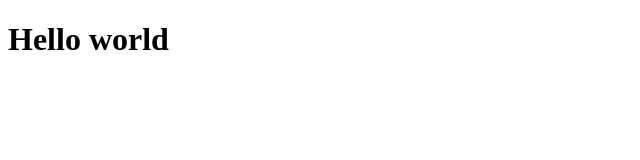
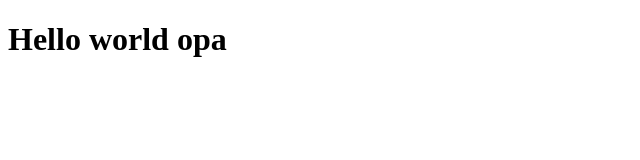
Before and after one commit to LucasOuriques/meu-projeto, a Next.js app: page / in a window 1280 px wide. Shown: the top 160 px of the page, without its empty margins (0-640 px from the left). Built offline with nearby package versions, Linux system fonts and the light colour scheme.

Commit message:
testando o deploy

```diff
--- a/pages/index.js
+++ b/pages/index.js
@@ -1,5 +1,5 @@
 function Home(){
-    return <h1>Hello world </h1>
+    return <h1>Hello world opa </h1>
 }
 
 export default Home;
```
